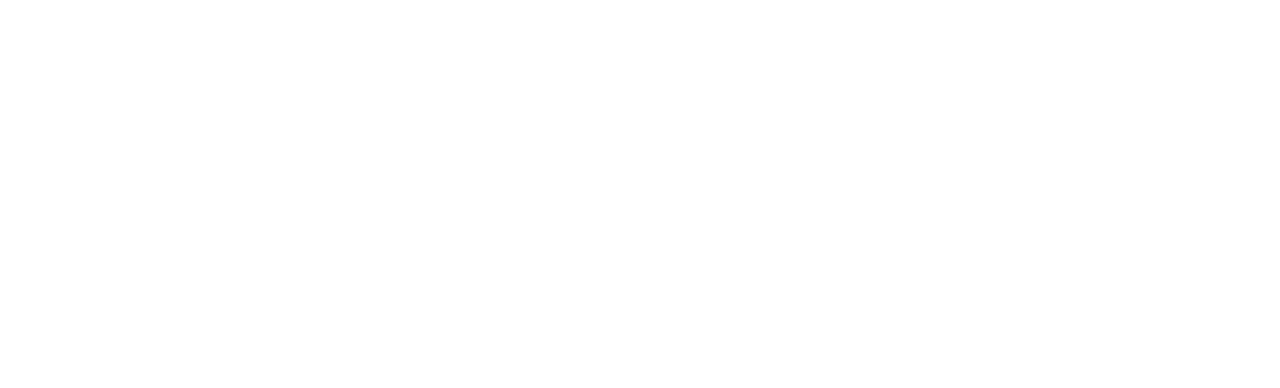
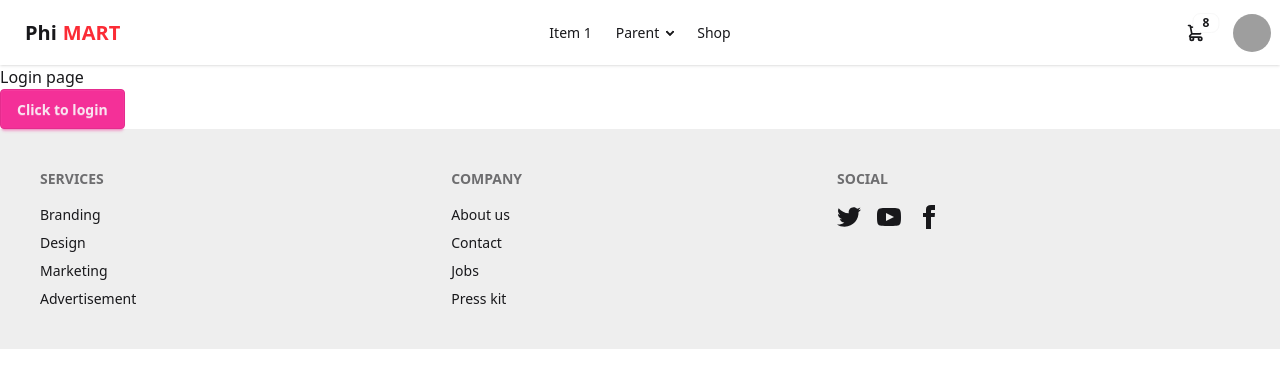
Before and after one commit to Moniruzzaman-Shawon/Phimart-Client, a React (Vite) app: page /login in a window 1280 px wide. Before the commit this address had no page. Shown: the top 388 px of the page. Built offline with nearby package versions, Linux system fonts and the light colour scheme; grey boxes are pictures that could not be loaded.

Commit message:
login token implemented

```diff
--- /dev/null
+++ b/src/context/AuthContext.jsx
@@ -0,0 +1,33 @@
+import { Children, createContext, useState } from "react";
+import apiClient from "../services/api-client";
+
+const AuthContext = createContext();
+
+export const AuthProvider = ({children}) => {
+
+    const [user, setUser] = useState(null);
+
+    const getToken = () => {
+        const token = localStorage.getItem('authTokens')
+        return token ? JSON.parse(token) : null;
+    };
+
+    const [authToken, setAuthToken] = useState(getToken());
+    //login user
+    const loginUser = async (email, password) =>{
+        const response = await apiClient.post('/auth/jwt/create', {
+            email,
+            password,
+        });
+        console.log(response);
+    }
+
+    return (
+        <AuthContext.Provider value={{loginUser}}>
+            {children}
+        </AuthContext.Provider>
+    )
+}
+
+
+export default AuthContext;
--- a/src/main.jsx
+++ b/src/main.jsx
@@ -3,11 +3,14 @@
 import { BrowserRouter } from "react-router";
 import './index.css'
 import AppRoutes from './routes/AppRoutes.jsx';
+import { AuthProvider } from './context/AuthContext.jsx';
 
 createRoot(document.getElementById('root')).render(
   <StrictMode>
+    <AuthProvider>
     <BrowserRouter>
       <AppRoutes></AppRoutes>
     </BrowserRouter>
+    </AuthProvider>
   </StrictMode>,
 )
--- /dev/null
+++ b/src/pages/Login.jsx
@@ -0,0 +1,14 @@
+import React, { useContext } from 'react';
+import AuthContext from '../context/AuthContext';
+
+const Login = () => {
+    const {loginUser} = useContext(AuthContext)
+    return (
+        <div>
+            <h1>Login page</h1>
+            <button className='btn btn-secondary' onClick={()=>loginUser('admin@admin.com', '1234')}> Click to login</button>
+        </div>
+    );
+};
+
+export default Login;
--- a/src/routes/AppRoutes.jsx
+++ b/src/routes/AppRoutes.jsx
@@ -4,6 +4,7 @@
 import Product from '../pages/Products/Product';
 import MainLayout from '../layouts/MainLayout';
 import Shop from '../pages/Shop';
+import Login from '../pages/Login';
 
 const AppRoutes = () => {
     return (
@@ -15,6 +16,7 @@
                 <Route path='products' element= {<Product></Product>}></Route>
                 <Route path='about' element= {<About></About>}></Route>
                 <Route path='shop' element={<Shop/>}></Route>
+                <Route path='login' element={<Login />}></Route>
             </Route>
         </Routes>
 
```
